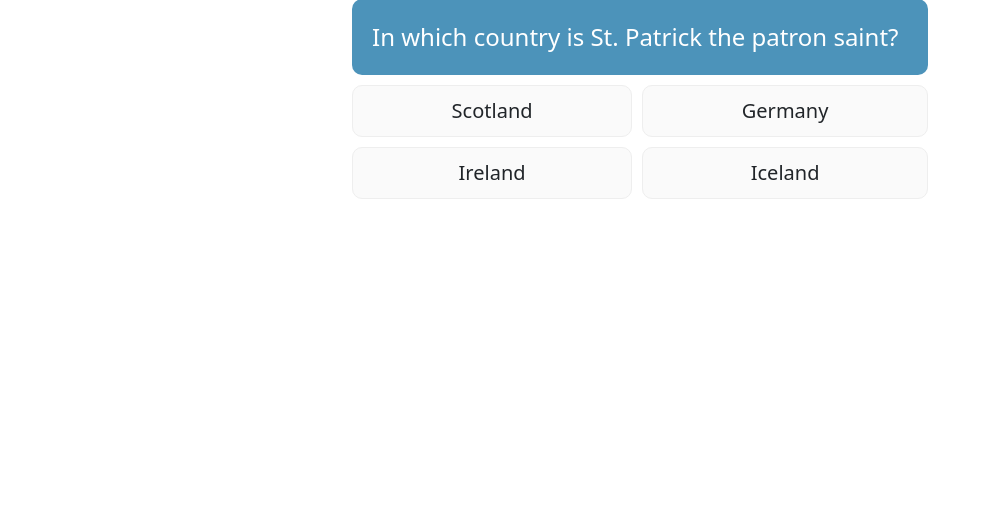
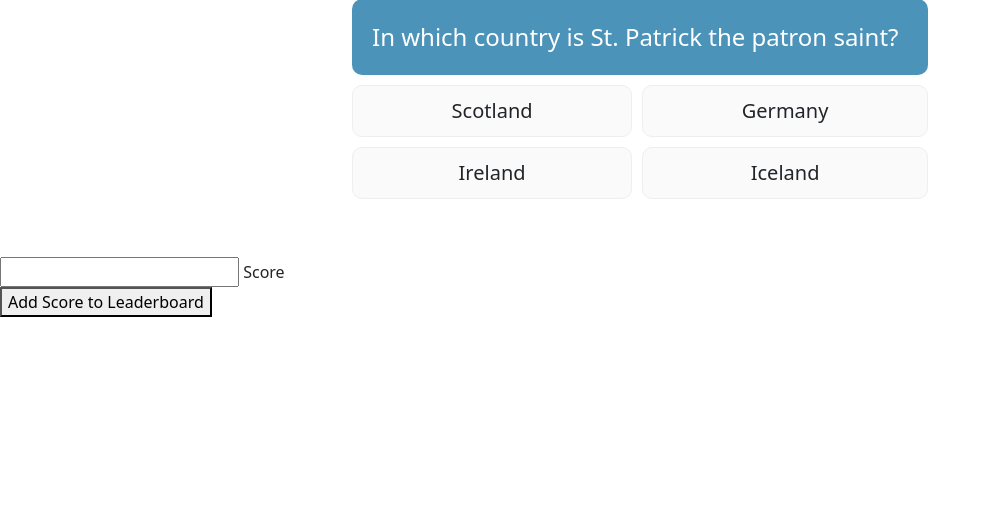
Before and after one commit to jumboduck/st-patricks-quiz, a Flask app: template templates/quiz.html in a window 1280 px wide. Shown: the part 201-717 px from the top of the page, without its empty margins (0-991 px from the left). Run offline with Flask 2, Linux system fonts and the light colour scheme; the template is opened without the code that fills it, so the values that code supplies are empty; some libraries are stand-ins or nearby versions; some web fonts are replaced.

Commit message:
Add user/score to leaderboard functionality

```diff
--- a/app.py
+++ b/app.py
@@ -46,6 +46,18 @@ def quiz():
         return render_template("quiz.html", name=name)
 
 
+@app.route("/add_score", methods=["GET", "POST"])
+def add_score():
+    if request.method == "POST":
+        team = {
+            "score": request.form.get("score"),
+            "created_by": session["user"]
+        }
+        mongo.db.teams.insert_one(team)
+        flash("Task Successfully Added")
+        return redirect(url_for("leaderboard"))
+
+
 # Function to load 'login' page
 
 @app.route("/login", methods=["GET", "POST"])
--- a/templates/quiz.html
+++ b/templates/quiz.html
@@ -12,6 +12,27 @@
     <div class="row mt-5 mb-5">
         <div class="col" id="quizWrap"></div>
     </div>
+
+        <form class="col s12" method="POST" action="{{ url_for('add_score') }}">
+            <!-- task name -->
+            <div class="row">
+                <div class="input-field col s12">
+                    <i class="fas fa-pencil-alt prefix light-blue-text text-darken-4"></i>
+                    <input id="quiz.score" name="score"
+                        type="text" class="validate" required>
+                    <label for="score">Score</label>
+                </div>
+            </div>
+            <!-- submit button -->
+            <div class="row">
+                <div class="col s12 center-align">
+                    <button type="submit" class="btn-large light-blue darken-1 text-shadow">
+                        Add Score to Leaderboard <i class="fas fa-plus-square right"></i>
+                    </button>
+                </div>
+            </div>
+        </form>
+
 </section>
 
 {% endblock %}
```
